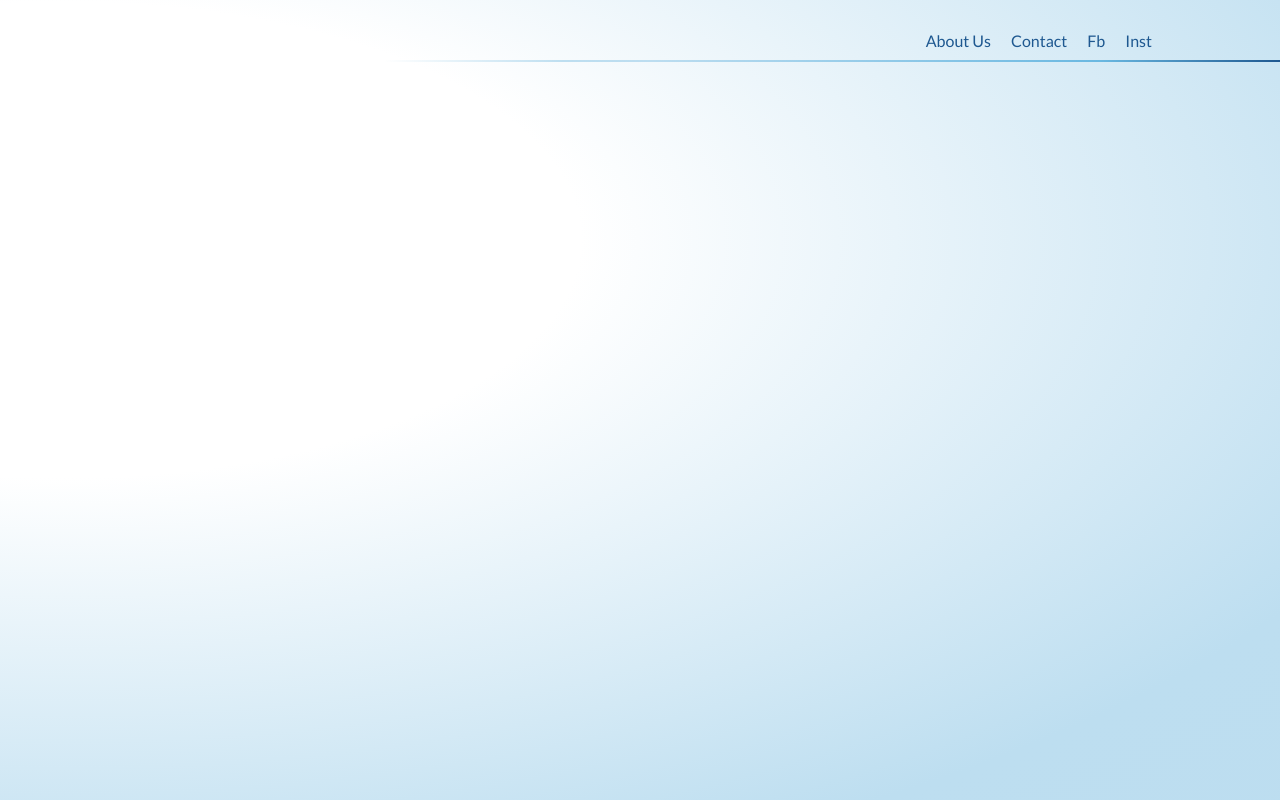
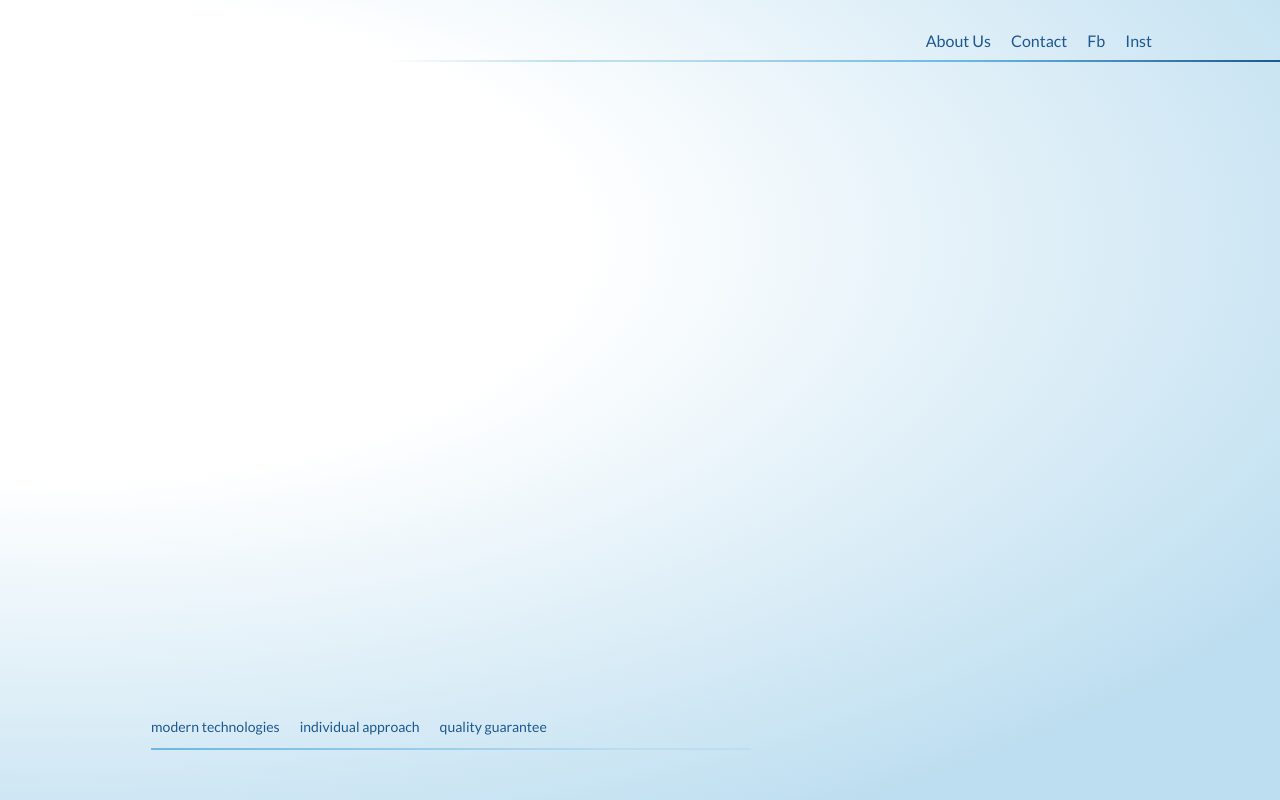
Before and after one commit to k-son/WeInstall, a website: page index.html in a window 1280 px wide. Drawn offline with Linux system fonts and the light colour scheme.

Commit message:
Develop bottom part

```diff
--- a/index.html
+++ b/index.html
@@ -12,23 +12,34 @@
 <body>
   <div class="homepage">
     <div class="header">
-      <div class="topNav">
-        <div class="topNav__list">
-          <div class="topNav__list__item">
-            <a href="#" class="topNav__link">about us</a>
-          </div>
-          <div class="topNav__list__item">
-            <a href="#" class="topNav__link">contact</a>
-          </div>
-          <div class="topNav__list__item">
-            <a href="#" class="topNav__link">fb</a>
-          </div>
-          <div class="topNav__list__item">
-            <a href="#" class="topNav__link">inst</a>
-          </div>
-        </div>
+      <div class="top-nav">
+        <ul class="top-nav__list">
+          <li class="top-nav__list__item">
+            <a href="#" class="top-nav__link">about us</a>
+          </li>
+          <li class="top-nav__list__item">
+            <a href="#" class="top-nav__link">contact</a>
+          </li>
+          <li class="top-nav__list__item">
+            <a href="#" class="top-nav__link">fb</a>
+          </li>
+          <li class="top-nav__list__item">
+            <a href="#" class="top-nav__link">inst</a>
+          </li>
+        </ul>
       </div>
       <div class="gradient--top"></div>
+    </div>
+
+    <div class="homepage-bottom">
+      <div class="homepage-bottom__slogan">
+        <ul class="homepage-bottom__slogan__list">
+          <li class="homepage-bottom__slogan__list__item">modern technologies</li>
+          <li class="homepage-bottom__slogan__list__item">individual approach</li>
+          <li class="homepage-bottom__slogan__list__item">quality guarantee</li>
+        </ul>
+      </div>
+      <div class="gradient--bottom"></div>
     </div>
   </div>
 </body>
--- a/scss/_components.scss
+++ b/scss/_components.scss
@@ -1,4 +1,4 @@
-.topNav {
+.top-nav {
   grid-row: 1;
   grid-column: 2;
   justify-self: end;
@@ -31,8 +31,46 @@
 
 .gradient--top {
   grid-row: 2;
-  grid-column: 2 / 4;
+  grid-column: 2 / -1;
   width: 100%;
   height: 100%;
-  background-image: linear-gradient(to right, var(--color-white) 0%, var(--color-primary-lighter) 20%, var(--color-primary-light) 30%, var(--color-primary) 80%, var(--color-primary-dark) 100%);
+  background-image: linear-gradient(to right, var(--color-white) 0%, var(--color-primary-lighter) 20%, var(--color-primary-light) 30%, var(--color-primary) 65%, var(--color-primary-dark) 100%);
 }
+
+
+.homepage-bottom {
+  margin-bottom: 5rem;
+
+  &__slogan {
+    grid-row: 1;
+    grid-column: 2;
+
+    &__list {
+      display: flex;
+      flex-wrap: wrap;
+      list-style-type: none;
+
+      &__item {
+        font-size: 1.4rem;
+        color: var(--color-primary-dark);
+        line-height: 2.2rem;
+
+        &:not(:last-of-type) {
+          margin-right: 2rem;
+        }
+
+        &:last-of-type {
+          margin-right: 4rem;
+        }
+      }
+    }
+  }
+}
+
+.gradient--bottom {
+  grid-row: 2;
+  grid-column: 2;
+  width: 100%;
+  height: 100%;
+  background-image: linear-gradient(to right, var(--color-primary) 0, var(--color-primary-light) 80%, var(--color-primary-lighter) 100%);
+}
--- a/scss/_layout.scss
+++ b/scss/_layout.scss
@@ -1,6 +1,10 @@
 .homepage {
   height: 100vh;
+  min-height: 55rem;
   width: 100%;
+  display: flex;
+  flex-direction: column;
+  justify-content: space-between;
   background-image: radial-gradient(farthest-corner at 05% 30%, transparent 30%, var(--color-primary-lighter) 85%, var(--color-primary-light) 110%);
 }
 
@@ -10,3 +14,10 @@
   grid-template-columns: 3fr 60% 1fr;
   row-gap: 1rem;
 }
+
+.homepage-bottom {
+  display: grid;
+  grid-template-rows: auto 2px;
+  grid-template-columns: minmax(10rem, 2fr) minmax(30rem, 60rem) 7fr;
+  row-gap: 1rem;
+}
```
Also changed, not shown: css/style.css.
